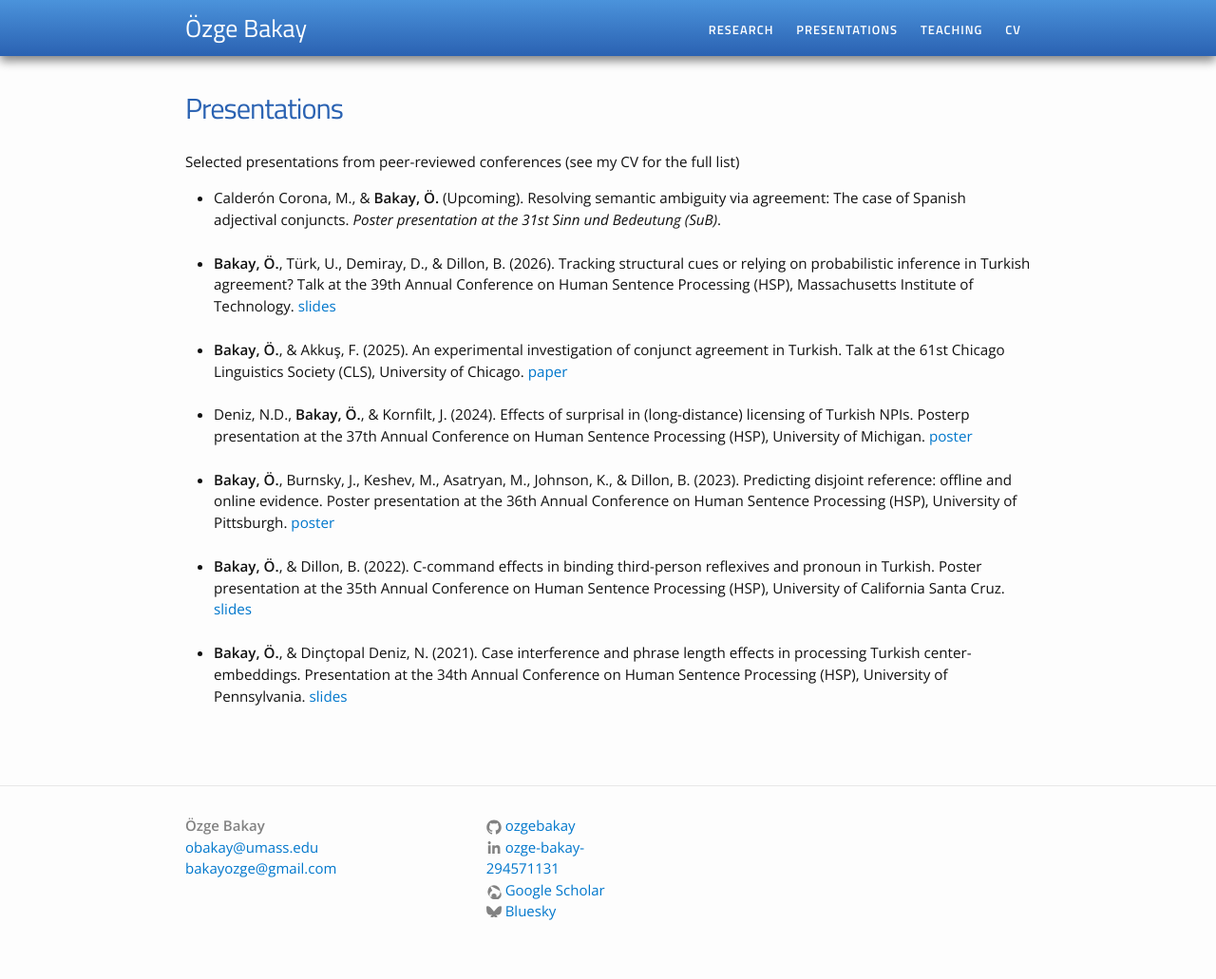
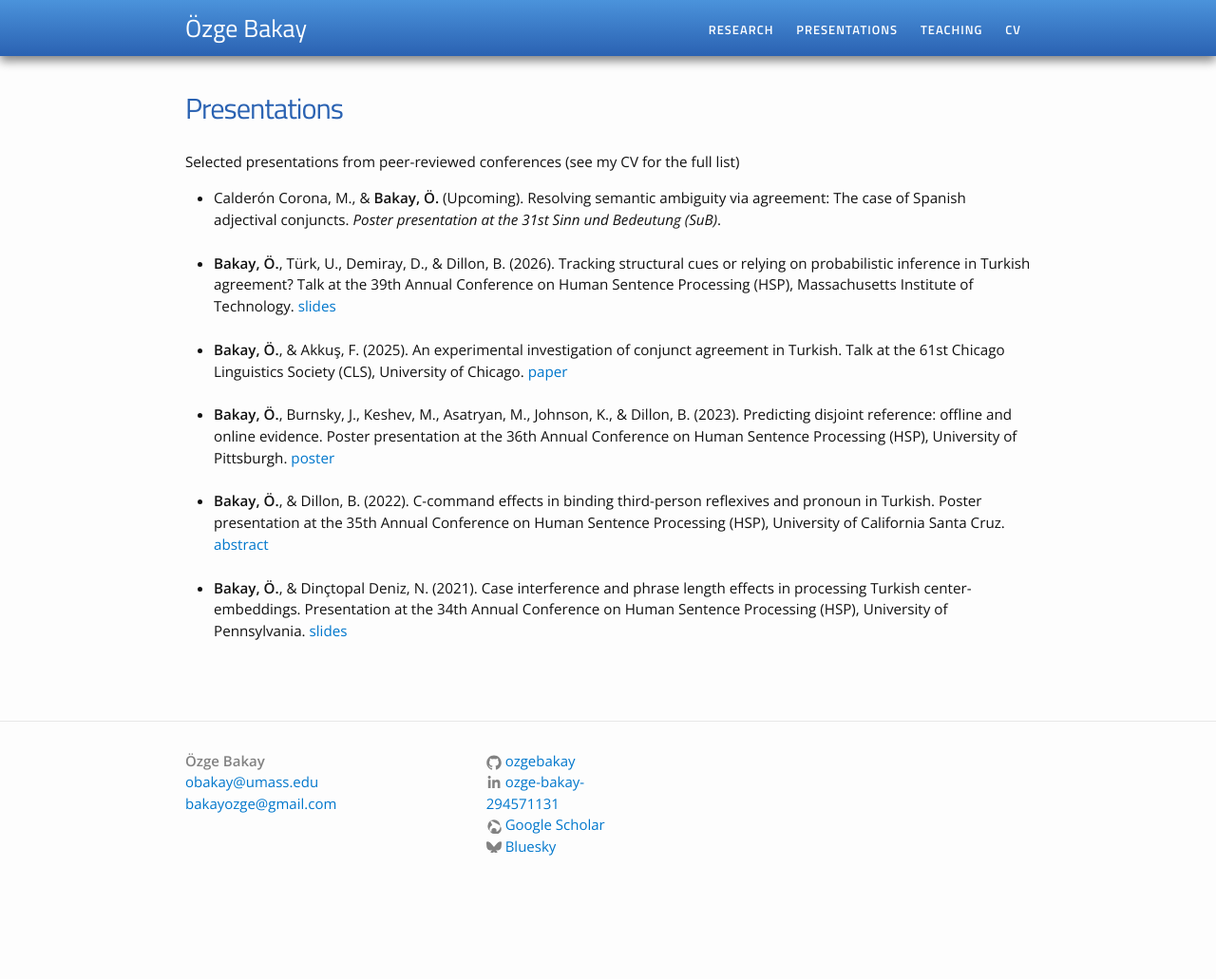
Before and after one commit to ozgebakay/ozgebakay.github.io, a Jekyll site: the page built from presentations.md, in a window 1280 px wide. Shown: the whole page at 95% size. Built offline with Jekyll 4.4.1, drawn with Linux system fonts in a browser that asks for light colours; after the commit the page ends 962 px from its top, so only the background shows below that.

Commit message:
Update presentations.md

```diff
--- a/presentations.md
+++ b/presentations.md
@@ -19,15 +19,11 @@ Selected presentations from peer-reviewed conferences (see my CV for the full li
 	</li>
 	<br>
 	<li>
-		Deniz, N.D., <b>Bakay, Ö.</b>, &amp; Kornfilt, J. (2024). Effects of surprisal in (long-distance) licensing of Turkish NPIs. Posterp presentation at the 37th Annual Conference on Human Sentence Processing (HSP), University of Michigan. <a href="/projects/HSP2024_NPI_Poster_May8.pdf">poster</a>
-	</li>
-	<br>
-	<li>
 		<b>Bakay, Ö.</b>, Burnsky, J., Keshev, M., Asatryan, M., Johnson, K., &amp; Dillon, B. (2023). Predicting disjoint reference: offline and online evidence. Poster presentation at the 36th Annual Conference on Human Sentence Processing (HSP), University of Pittsburgh. <a href="/projects/Bakayetal2023_HSP.pdf">poster</a>
 	</li>
 	<br>
 	<li>
-		<b>Bakay, Ö.</b>, &amp; Dillon, B. (2022). C-command effects in binding third-person reflexives and pronoun in Turkish. Poster presentation at the 35th Annual Conference on Human Sentence Processing (HSP), University of California Santa Cruz. <a href="/projects/HSP2022BakayDillon.pdf">slides</a>
+		<b>Bakay, Ö.</b>, &amp; Dillon, B. (2022). C-command effects in binding third-person reflexives and pronoun in Turkish. Poster presentation at the 35th Annual Conference on Human Sentence Processing (HSP), University of California Santa Cruz. <a href="/projects/HSP2022BakayDillon.pdf">abstract</a>
 	</li>
 	<br>
 	<li>
```
